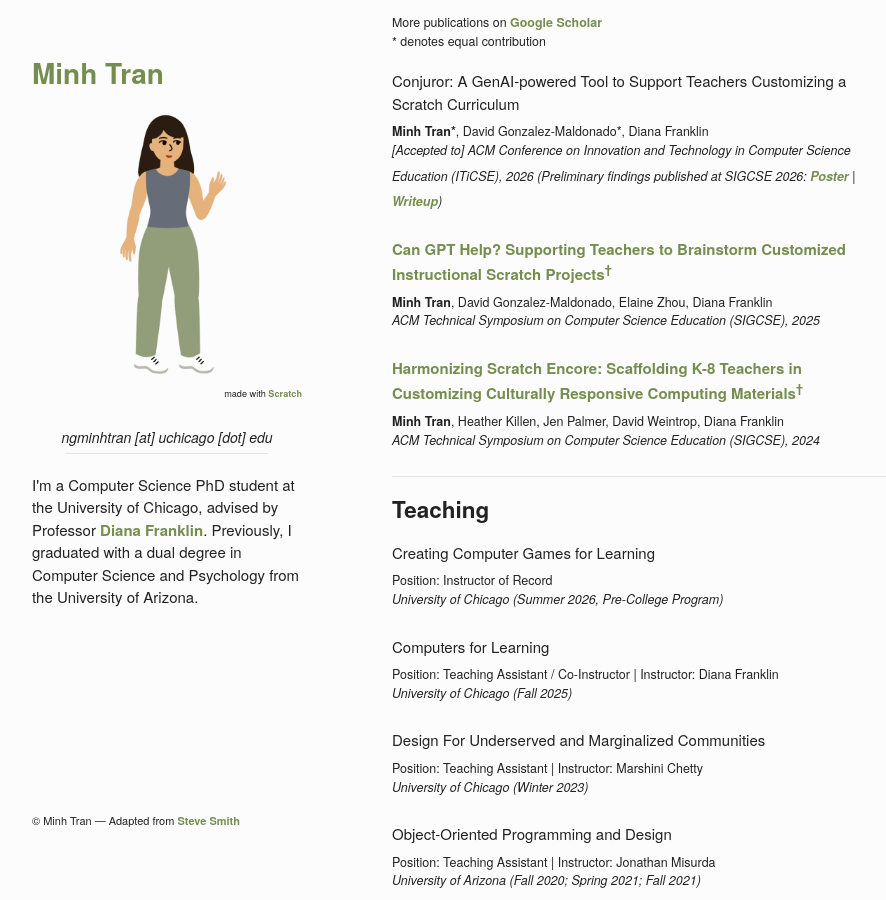
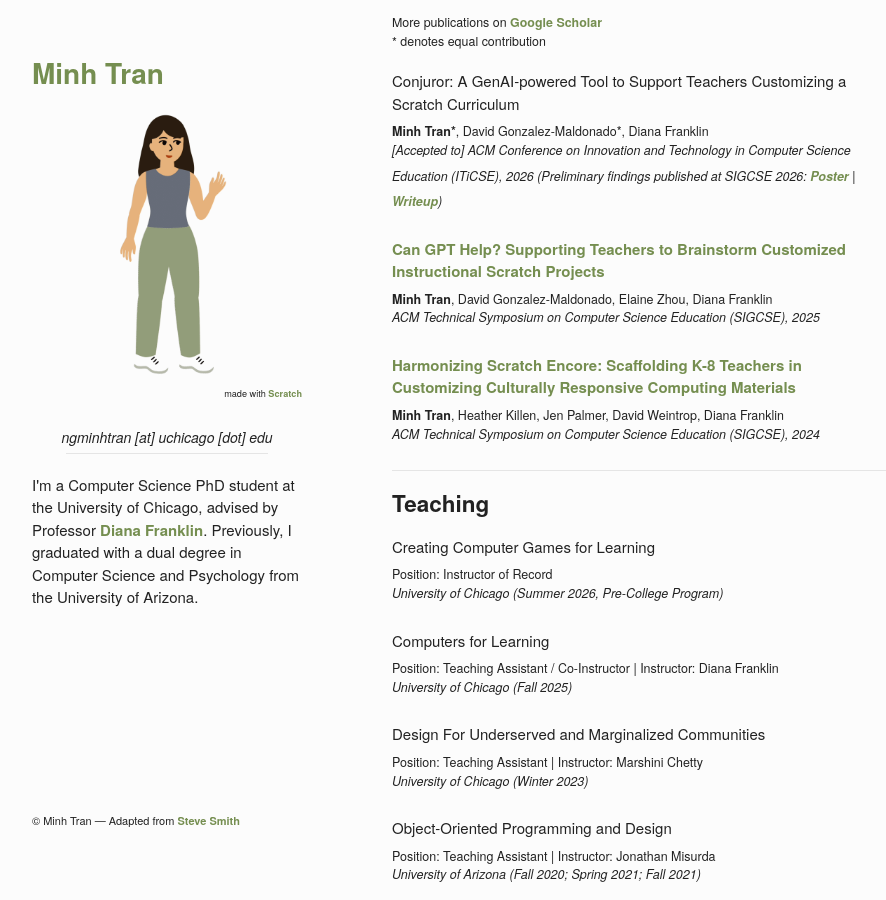
Before and after one commit to ngminhtran/ngminhtran.github.io, a Jekyll site: the page built from index.md, in a window 1280 px wide and 900 px high, scrolled down 553 px. Shown: the whole window, without its empty margins (178-1064 px from the left). Built offline with Jekyll 4.4.1, drawn with Linux system fonts in a browser that asks for light colours.

Commit message:
Removed conf paper denotion

```diff
--- a/index.md
+++ b/index.md
@@ -22,11 +22,11 @@ Conjuror: A GenAI-powered Tool to Support Teachers Customizing a Scratch Curricu
 <sub>**Minh Tran\***, David Gonzalez-Maldonado\*, Diana Franklin</sub>\
 <sup>*[Accepted to] ACM Conference on Innovation and Technology in Computer Science Education (ITiCSE), 2026 (Preliminary findings published at SIGCSE 2026: [Poster](/assets/papers/ConjurorPoster_SIGCSE26.pdf){:target="_blank"} | [Writeup](https://dl.acm.org/doi/10.1145/3770761.3777251){:target="_blank"})*</sup>
 
-[Can GPT Help? Supporting Teachers to Brainstorm Customized<br>Instructional Scratch Projects<sup>†</sup>](https://dl.acm.org/doi/10.1145/3641554.3701858){:target="_blank"}\
+[Can GPT Help? Supporting Teachers to Brainstorm Customized<br>Instructional Scratch Projects](https://dl.acm.org/doi/10.1145/3641554.3701858){:target="_blank"}\
 <sub>**Minh Tran**, David Gonzalez-Maldonado, Elaine Zhou, Diana Franklin</sub>\
 <sup>*ACM Technical Symposium on Computer Science Education (SIGCSE), 2025*</sup>
 
-[Harmonizing Scratch Encore: Scaffolding K-8 Teachers in<br>Customizing Culturally Responsive Computing Materials<sup>†</sup>](https://dl.acm.org/doi/10.1145/3626252.3630756){:target="_blank"}\
+[Harmonizing Scratch Encore: Scaffolding K-8 Teachers in<br>Customizing Culturally Responsive Computing Materials](https://dl.acm.org/doi/10.1145/3626252.3630756){:target="_blank"}\
 <sub>**Minh Tran**, Heather Killen, Jen Palmer, David Weintrop, Diana Franklin</sub>\
 <sup>*ACM Technical Symposium on Computer Science Education (SIGCSE), 2024*</sup>
 
```
